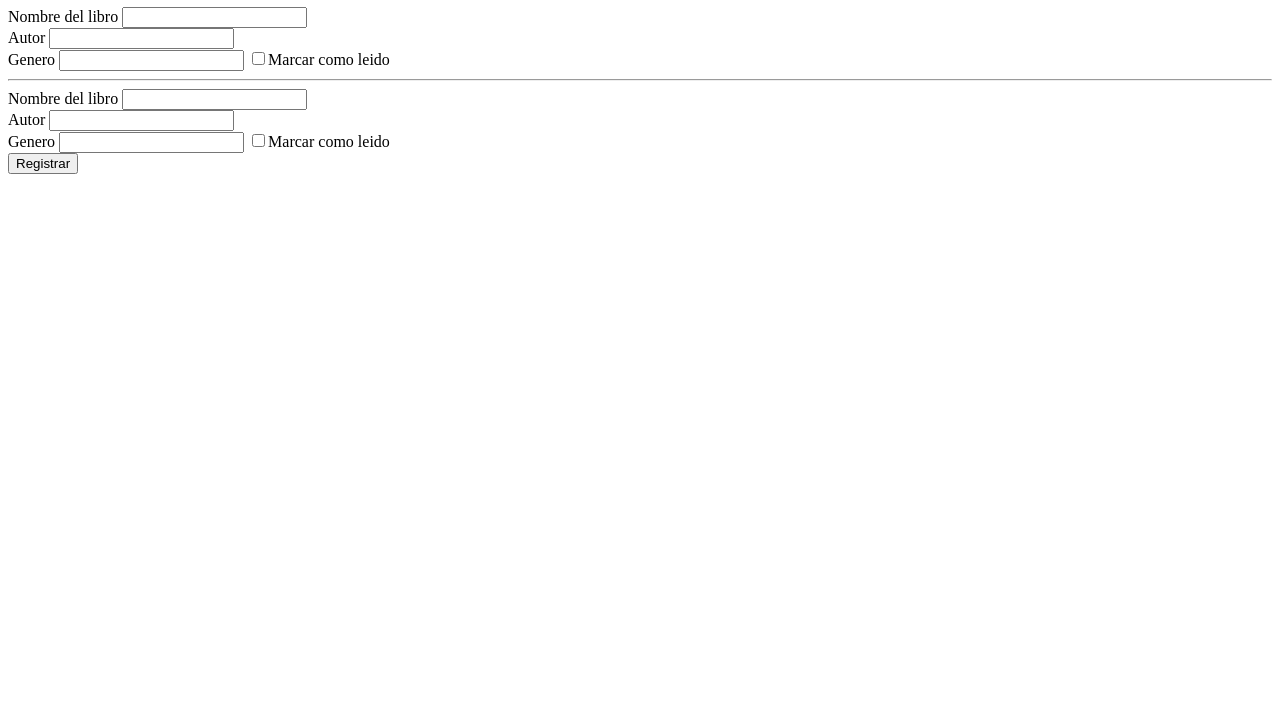
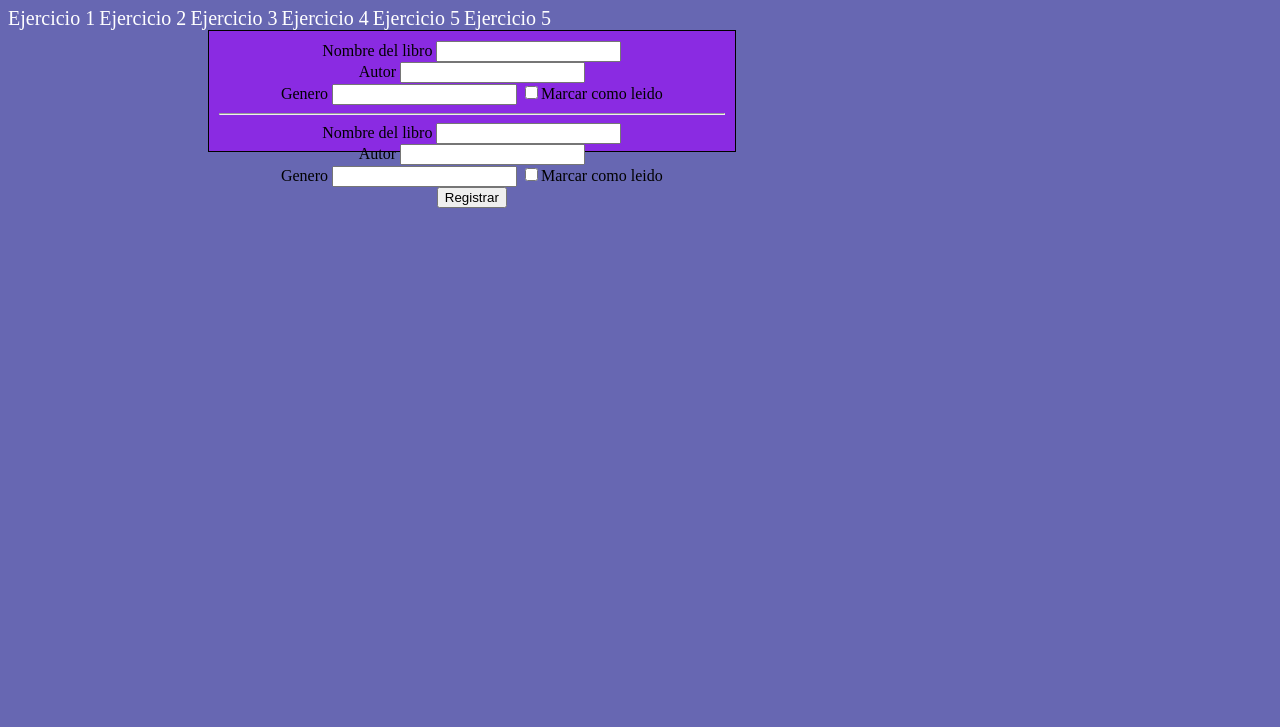
Before and after one commit to Ortiz21402098/poo, a plain HTML site: page ej3.html in a window 1280 px wide. Shown: the part 73-800 px from the top of the page. Drawn offline with Linux system fonts and the light colour scheme.

Commit message:
Update ej3.html

```diff
--- a/ej3.html
+++ b/ej3.html
@@ -3,10 +3,39 @@
 <head>
     <meta charset="UTF-8">
     <meta name="viewport" content="width=device-width, initial-scale=1.0">
-    <title>Ejercicio 3</title>
+    <title>Introducción POO</title>
+    <style>
+        body{
+            background-color: rgb(103, 103, 178);
+        }
+        form{
+            border: 1px solid black;
+            width: 40%;
+            text-align: center;
+            background-color: blueviolet;
+            margin-left: 200px;
+            height: 100px;
+            padding: 10px;
+        }
+        nav a{
+            color: white;
+            text-decoration: none;
+            font-size: 20px;
+            text-align: center;
+        }
+    </style>
 </head>
 <body>
+
     <h1>Registro de libros</h1>
+    <nav>
+        <a href="ej1.html">Ejercicio 1</a>
+        <a href="ej2.html">Ejercicio 2</a>
+        <a href="ej3.html">Ejercicio 3</a>
+        <a href="ej4.html">Ejercicio 4</a>
+        <a href="ej5.html">Ejercicio 5</a>
+        <a href="eje5.html">Ejercicio 5</a>
+    </nav>
     <form action="">
         <label for="">Nombre del libro</label>
         <input type="text" id="nombre_l1"><br>
```
